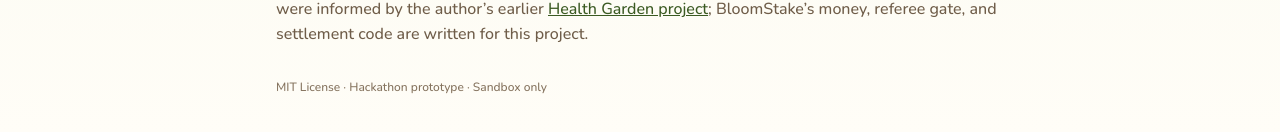
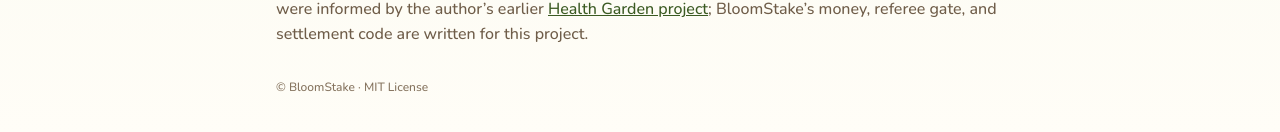
Before and after one commit to munazat/Stake-To-Bloom, a React (Vite) app in the folder apps/web/: page /about in a window 1280 px wide. Shown: the part 750-882 px from the top of the page. Built offline with nearby package versions, Linux system fonts and the light colour scheme.

Commit message:
fix(web): use product wording on the about, audit and stake screens

```diff
--- a/apps/web/src/routes/About.tsx
+++ b/apps/web/src/routes/About.tsx
@@ -47,7 +47,7 @@ export default function AboutRoute() {
           ; BloomStake’s money, referee gate, and settlement code are written for this project.
         </p>
         <p className="mt-8 text-xs text-slate-500">
-          MIT License · Hackathon prototype · Sandbox only
+          © BloomStake · MIT License
         </p>
       </main>
     </div>
--- a/apps/web/src/routes/Audit.tsx
+++ b/apps/web/src/routes/Audit.tsx
@@ -26,7 +26,7 @@ export default function Audit() {
         </Link>
         <h1 className="mt-3 text-2xl font-extrabold text-emerald-800">PayPal audit feed</h1>
         <p className="mt-1 text-sm text-slate-600">
-          Every PayPal call and webhook for your pacts, with the real sandbox ids. Refreshes every
+          Every PayPal call and webhook for your pacts, with the real PayPal ids. Refreshes every
           few seconds. The AI never appears here: it cannot move money.
         </p>
 
--- a/apps/web/src/routes/StakeButton.tsx
+++ b/apps/web/src/routes/StakeButton.tsx
@@ -110,7 +110,7 @@ export default function StakeButton({ pactId, stakeCents, onFunded }: Props) {
         ? 'Confirming your payment…'
         : phase === 'paying'
           ? 'Waiting for PayPal…'
-          : `Stake ${formatUsd(stakeCents)} with PayPal (sandbox)`
+          : `Stake ${formatUsd(stakeCents)} with PayPal`
 
   return (
     <div className="mt-3">
@@ -128,7 +128,7 @@ export default function StakeButton({ pactId, stakeCents, onFunded }: Props) {
         </p>
       )}
       <p className="mt-2 text-xs text-slate-500">
-        Sandbox only: pay with a PayPal sandbox buyer account. No real money moves.
+        Test mode: pay with a PayPal sandbox buyer account. No real money moves.
       </p>
     </div>
   )
```
